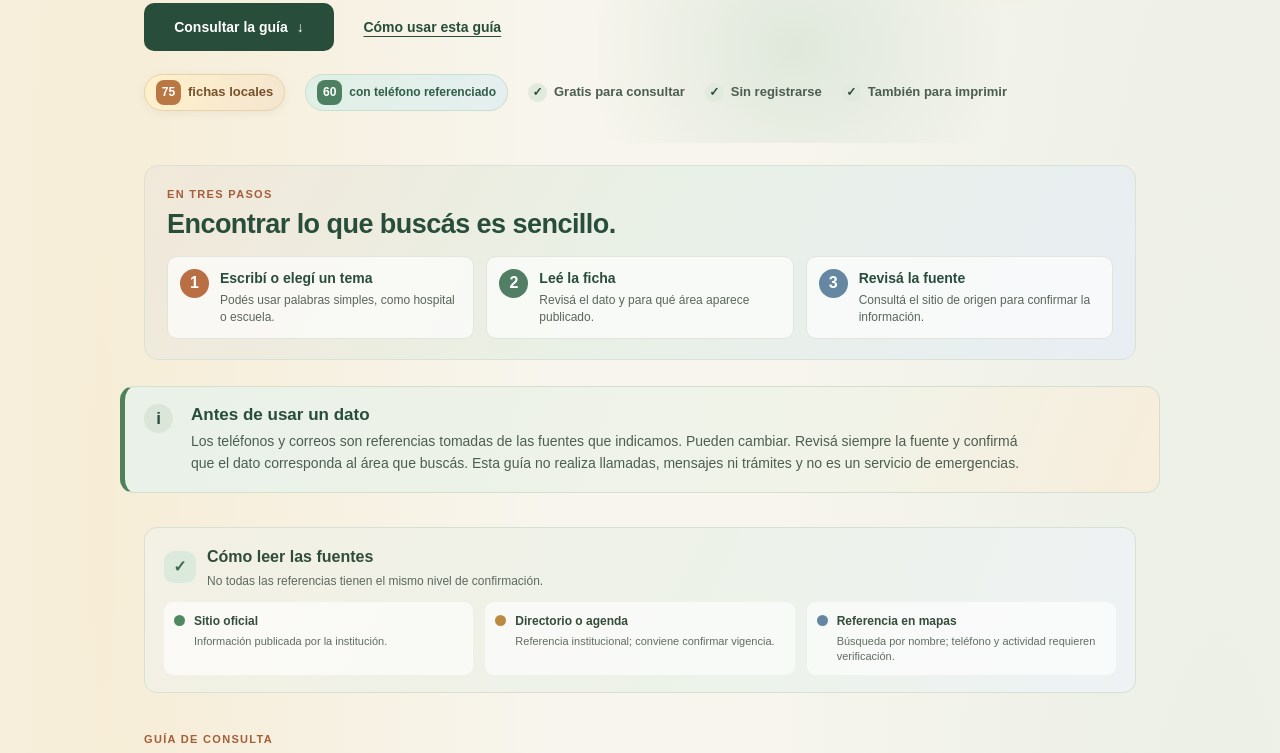
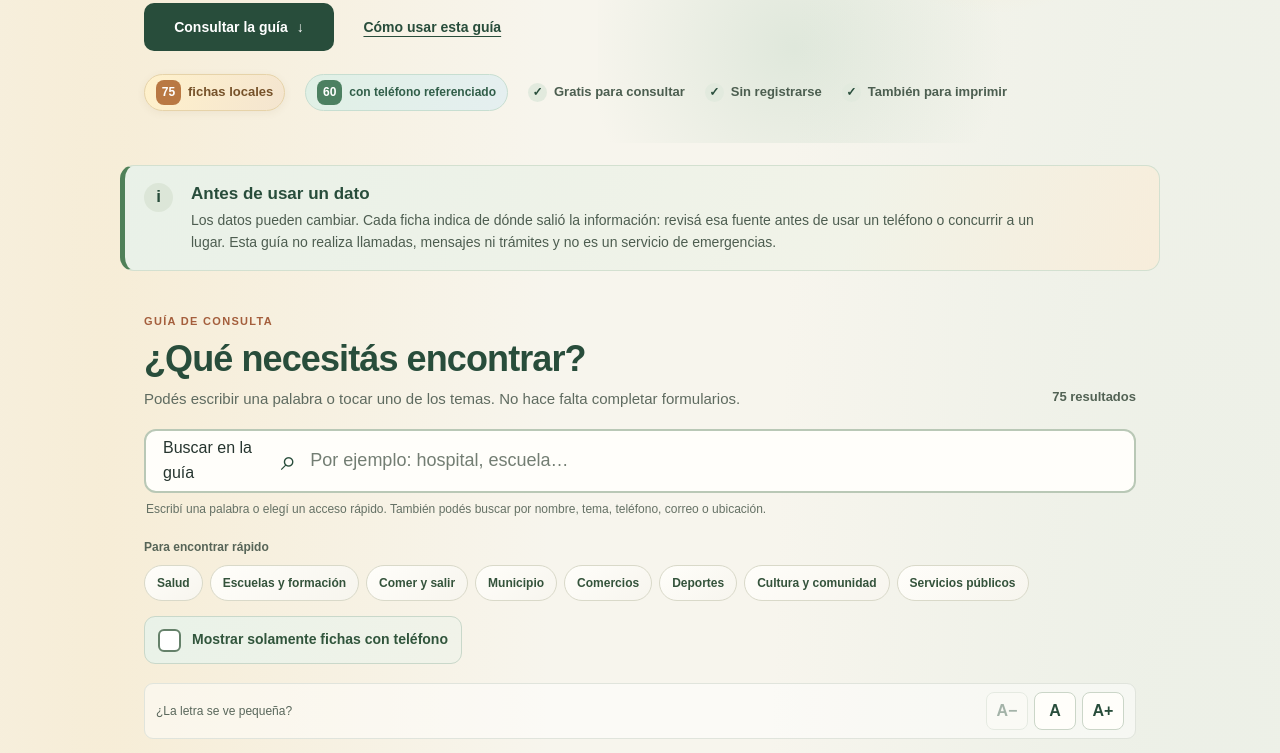
Before and after one commit to eliasmartinezcultural-glitch/SOPORTE-LOCAL, a plain HTML site: page index.html in a window 1280 px wide. Shown: the part 373-1126 px from the top of the page. Drawn offline with Linux system fonts and the light colour scheme.

Commit message:
Simplificar recorrido ciudadano y añadir paginación de resultados

```diff
--- a/index.html
+++ b/index.html
@@ -43,39 +43,15 @@
       </div>
     </section>
 
-    <section class="how-to" id="como-usar" aria-label="Cómo usar la guía">
-      <div class="how-to-heading"><p class="eyebrow">EN TRES PASOS</p><h2>Encontrar lo que buscás es sencillo.</h2></div>
-      <div class="how-to-steps">
-        <div class="how-step"><span>1</span><div><strong>Escribí o elegí un tema</strong><p>Podés usar palabras simples, como hospital o escuela.</p></div></div>
-        <div class="how-step"><span>2</span><div><strong>Leé la ficha</strong><p>Revisá el dato y para qué área aparece publicado.</p></div></div>
-        <div class="how-step"><span>3</span><div><strong>Revisá la fuente</strong><p>Consultá el sitio de origen para confirmar la información.</p></div></div>
+<section class="notice" aria-labelledby="noticeTitle">
+      <span class="notice-icon" aria-hidden="true">i</span>
+      <div>
+        <h2 id="noticeTitle">Antes de usar un dato</h2>
+        <p>Los datos pueden cambiar. Cada ficha indica de dónde salió la información: revisá esa fuente antes de usar un teléfono o concurrir a un lugar. Esta guía no realiza llamadas, mensajes ni trámites y no es un servicio de emergencias.</p>
       </div>
     </section>
 
-    <section class="notice" aria-labelledby="noticeTitle">
-      <span class="notice-icon" aria-hidden="true">i</span>
-      <div>
-        <h2 id="noticeTitle">Antes de usar un dato</h2>
-        <p>Los teléfonos y correos son referencias tomadas de las fuentes que indicamos. Pueden cambiar. Revisá siempre la fuente y confirmá que el dato corresponda al área que buscás. Esta guía no realiza llamadas, mensajes ni trámites y no es un servicio de emergencias.</p>
-      </div>
-    </section>
-
-    <aside class="source-legend" aria-labelledby="sourceLegendTitle">
-      <div class="source-legend-heading">
-        <span class="source-legend-symbol" aria-hidden="true">✓</span>
-        <div>
-          <h2 id="sourceLegendTitle">Cómo leer las fuentes</h2>
-          <p>No todas las referencias tienen el mismo nivel de confirmación.</p>
-        </div>
-      </div>
-      <div class="source-legend-items">
-        <div><span class="legend-dot legend-official"></span><span><strong>Sitio oficial</strong><small>Información publicada por la institución.</small></span></div>
-        <div><span class="legend-dot legend-directory"></span><span><strong>Directorio o agenda</strong><small>Referencia institucional; conviene confirmar vigencia.</small></span></div>
-        <div><span class="legend-dot legend-maps"></span><span><strong>Referencia en mapas</strong><small>Búsqueda por nombre; teléfono y actividad requieren verificación.</small></span></div>
-      </div>
-    </aside>
-
-    <section class="directory-section" id="directorio" aria-labelledby="directoryTitle">
+<section class="directory-section" id="directorio" aria-labelledby="directoryTitle">
       <div class="print-heading" aria-hidden="true">
         <strong>CHÁÑAR A MANO</strong>
         <span>Guía comunitaria · San Patricio del Chañar, Neuquén</span>
@@ -139,6 +115,11 @@
         <span id="resultsContext">Todos los temas</span>
       </div>
       <div class="contact-grid" id="contactGrid" aria-live="polite" aria-label="Resultados de la guía"></div>
+      <nav class="pagination" id="pagination" aria-label="Páginas de resultados" hidden>
+        <button class="page-button" id="previousPage" type="button" disabled>← Anterior</button>
+        <span class="page-status" id="pageStatus" aria-live="polite">Página 1</span>
+        <button class="page-button" id="nextPage" type="button">Siguiente →</button>
+      </nav>
       <p class="results-end-note" id="resultsEndNote">Estás viendo toda la información disponible para esta búsqueda.</p>
 
       <div class="empty-state" id="emptyState" hidden>
@@ -147,7 +128,7 @@
         <p>Probá con una palabra más corta o volvé a ver todos los temas.</p>
         <button class="button button-secondary" id="resetFilters" type="button">Mostrar toda la guía</button>
       </div>
-      <p class="directory-footnote">Cada ficha muestra de dónde se obtuvo la información. Abrir una fuente te lleva al sitio que publicó el dato.</p>
+      <p class="directory-footnote">Cada ficha indica su fuente. “Referencia en mapas” no significa que el teléfono o el horario estén confirmados.</p>
     </section>
 
     <section class="contribute-section" aria-labelledby="supportTitle">
```
